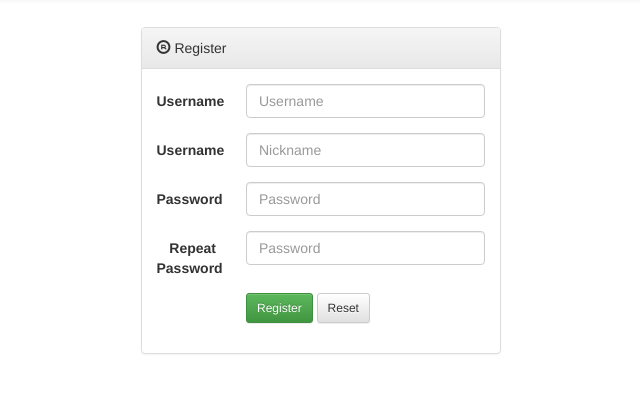
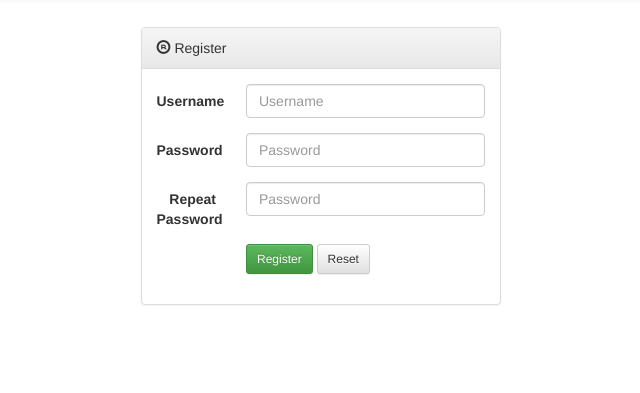
Before and after one commit to ciryiping/toybox, a Django app: page /qishi/register/ in a window 1280 px wide. Shown: the part 53-446 px from the top of the page, without its empty margins (612-1252 px from the left). Run offline with Django 3.2, Linux system fonts and the light colour scheme; some libraries are stand-ins or nearby versions.

Commit message:
modified:   db.sqlite3 	modified:   qishi/admin.py 	modified:   qishi/models.py 	modified:   qishi/templates/qishi/base.html 	modified:   qishi/templates/qishi/register.html 	modified:   qishi/views.py
Added User, used "username" instead of "nickname", deleted privilege
TODO: add group and permission

```diff
--- a/qishi/admin.py
+++ b/qishi/admin.py
@@ -1,9 +1,9 @@
 from django.contrib import admin
 
-from qishi.models import User
+#from django.contrib.auth.models import User
 
 # Register your models here.
 class UserAdmin(admin.ModelAdmin):
-    field = ['username', 'nickname', 'password', 'priviledge']
+    field = ['username',   'password' ]
 
-admin.site.register(User, UserAdmin)
+#admin.site.register(User, UserAdmin)
--- a/qishi/templates/qishi/base.html
+++ b/qishi/templates/qishi/base.html
@@ -24,18 +24,20 @@
 
           <ul class="nav navbar-nav">
               <li><a href="#">Activities</a></li>
+<!--
               {% if privilege and privilege <= 1 %}
                 <li><a href="{% url 'admin' %}">
                   <span class="glyphicon glyphicon-star"></span> admin</a>
                 </li>
               {% endif %}
+ -->
               <li><a href="#">About Us</a></li>
           </ul>
 
           {% block login_area %}
           <ul class="nav navbar-nav navbar-right">
-            {% if nickname %}
-              <li><a>Welcome <b>{{ nickname }}</b></a></li>
+            {% if username %}
+              <li><a>Welcome <b>{{ username }}</b></a></li>
               <li><a id="rightmost-nav" href="{% url 'logoff' %}">Logoff</a></li>
             {% else %}
               <li><a href="{% url 'login' %}">Login</a></li>
--- a/qishi/templates/qishi/register.html
+++ b/qishi/templates/qishi/register.html
@@ -21,6 +21,7 @@
                        placeholder="Username" required>
               </div>
           </div>
+<!--
           <div class="form-group">
               <label for="nickname" class="col-sm-3 control-label"> Username</label>
               <div class="col-sm-9">
@@ -28,6 +29,7 @@
                        placeholder="Nickname" required>
               </div>
           </div>
+ -->
           <div class="form-group">
             <label for="password" class="col-sm-3 control-label"> Password</label>
             <div class="col-sm-9">
@@ -69,8 +71,6 @@
   {% csrf_token %}
     User Name (at least 4 letters):<br/>
     <input type="text" name="username"><br/>
-    Nick Name:<br/>
-    <input type="text" name="nickname"><br/>
     Password:<br/>
     <input type="password" name="password"><br/>
     Repeat Password:<br/>
--- a/qishi/views.py
+++ b/qishi/views.py
@@ -2,23 +2,25 @@ from django.conf import settings
 from django.shortcuts import render
 from django.http import HttpResponse, HttpResponseRedirect
 from django.template import RequestContext, loader
+from django.contrib.auth.models import User
 
-from qishi.models import User
+#from qishi.models import User
 
 
 def getUserInfo(request):
     """Parse User Info
-    If the user has logged in, the function will return a dictionary with three entries:
-      memberId, nickname, privilege
+    If the user has logged in, the function will return a dictionary with two entries:
+      memberId, username
     If the user's login is unsuccessfuld
     """
     params = {
       "memberId"  : request.session.get("memberId", False),
-      "nickname"  : request.session.get("nickname", False),
-      "privilege" : request.session.get("privilege", 99),
+      "username"  : request.session.get("username", False),
+#      "nickname"  : request.session.get("nickname", False),
+#      "privilege" : request.session.get("privilege", 99),
     }
 
-    if params['memberId'] and params['nickname']:
+    if params['memberId']  :
         pass
     else:
         params = {}
@@ -35,8 +37,7 @@ def index(request):
 def login(request):
 
     # Check if user is already logged in
-    if request.session.get("memberId", False) and \
-       request.session.get("nickname", False):
+    if request.session.get("memberId", False)  :
         return index(request)
 
     params = {'login_failed' : False}
@@ -50,15 +51,16 @@ def login(request):
         else:
             if u.password == request.POST['password']:
                 request.session['memberId']   = u.pk
-                request.session['nickname']   = u.nickname
-                request.session['privilege'] = u.privilege
+                request.session['username']  = u.username
+#                request.session['nickname']   = u.nickname
+#                request.session['privilege'] = u.privilege
                 return index(request)
         params['login_failed'] = True
 
     # display the login page
     template = loader.get_template('qishi/login.html')
     context = RequestContext(request, params)
-    return HttpResponse(template.render(context))
+    return  HttpResponse(template.render(context))
 
 
 
@@ -89,10 +91,10 @@ def register(request):
             return render(request, 'qishi/register.html', params)
 
         # check if password is valid
-        nickname  = request.POST.get('nickname',  False)
+#        nickname  = request.POST.get('nickname',  False)
         password  = request.POST.get('password',  False)
         password2 = request.POST.get('password2', False)
-        if nickname and password and password2 and password == password2:
+        if password and password2 and password == password2:
             pass
         else:
             params['failed'] = "Invalid Password."
@@ -100,8 +102,7 @@ def register(request):
 
         try:
             u = User(username = username,
-                     password = password,
-                     nickname = nickname)
+                     password = password)
             u.save()
             return login(request)
         except:
@@ -117,13 +118,17 @@ def logoff(request):
         del request.session['memberId']
     except KeyError:
         pass
-
     try:
-        del request.session['nickname']
+        del request.session['username']
     except KeyError:
         pass
 
-    request.session['priviledge'] = 99
+#    try:
+#        del request.session['nickname']
+#    except KeyError:
+#        pass
+
+#    request.session['priviledge'] = 99
     return index(request)
 
 
@@ -140,7 +145,7 @@ def admin(request):
     except:
         return render(request, "qishi/admin_refuse.html", {})
 
-    if u.privilege != 0 and u.privilege != 1:
+    if not u.is_staff:
         return render(request, "qishi/admin_refuse.html", {})
 
     # List all users
```
Also changed, not shown: qishi/models.py (+25 -8 lines), db.sqlite3.
